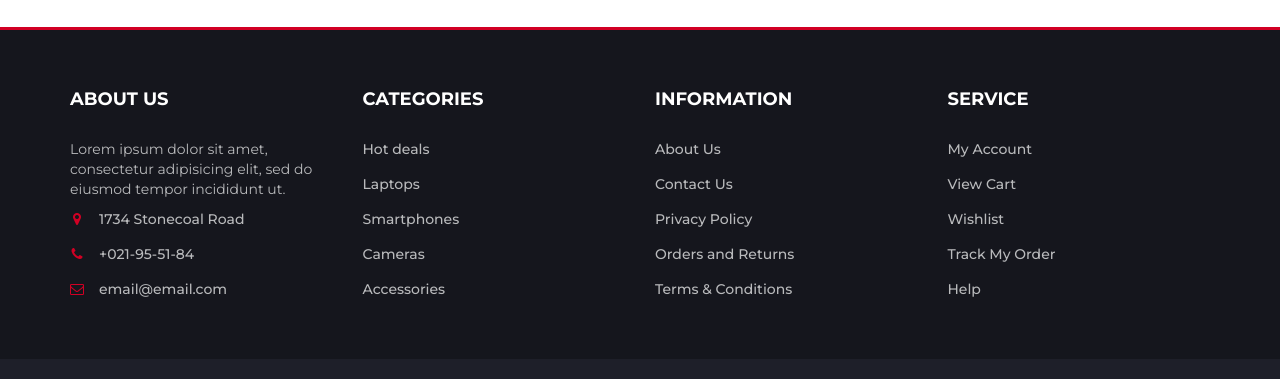
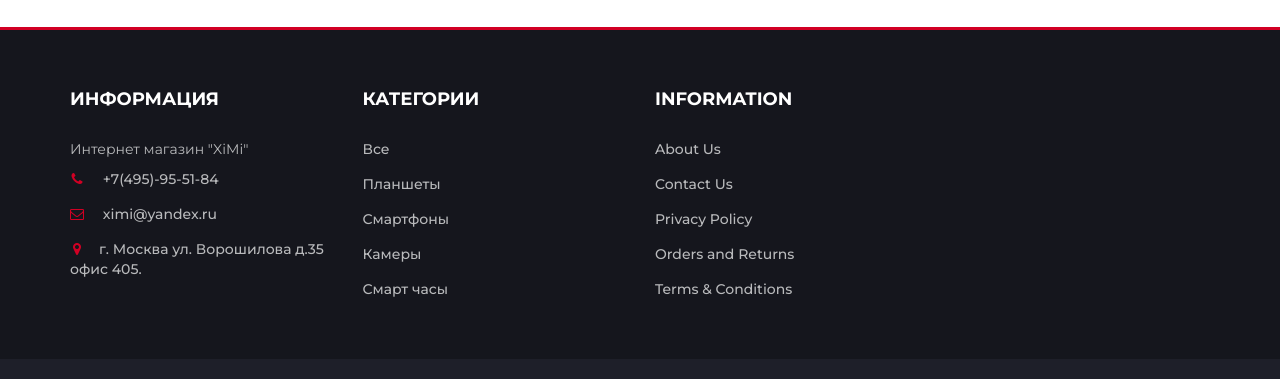
Before and after one commit to ximi444/ximi, a plain HTML site: page index.html in a window 1280 px wide. Shown: the part 3692-4071 px from the top of the page. Drawn offline with Linux system fonts and the light colour scheme.

Commit message:
srg
sdgr

```diff
--- a/index.html
+++ b/index.html
@@ -863,7 +863,7 @@
 		</div>
 		<!-- /NEWSLETTER -->
 
-		<!-- FOOTER -->
+			<!-- FOOTER -->
 		<footer id="footer">
 			<!-- top footer -->
 			<div class="section">
@@ -873,25 +873,25 @@
 					<div class="row">
 						<div class="col-md-3 col-xs-6">
 							<div class="footer">
-								<h3 class="footer-title">About Us</h3>
-								<p>Lorem ipsum dolor sit amet, consectetur adipisicing elit, sed do eiusmod tempor incididunt ut.</p>
+								<h3 class="footer-title">Информация</h3>
+								<p>Интернет магазин "XiMi"</p>
 								<ul class="footer-links">
-									<li><a href="#"><i class="fa fa-map-marker"></i>1734 Stonecoal Road</a></li>
-									<li><a href="#"><i class="fa fa-phone"></i>+021-95-51-84</a></li>
-									<li><a href="#"><i class="fa fa-envelope-o"></i>email@email.com</a></li>
+									<li><a href="#"><i class="fa fa-phone"></i> +7(495)-95-51-84</a></li>
+						<li><a href="#"><i class="fa fa-envelope-o"></i> ximi@yandex.ru</a></li>
+						<li><a href="#"><i class="fa fa-map-marker"></i>г. Москва ул. Ворошилова д.35 офис 405.</a></li>
 								</ul>
 							</div>
 						</div>
 
 						<div class="col-md-3 col-xs-6">
 							<div class="footer">
-								<h3 class="footer-title">Categories</h3>
+								<h3 class="footer-title">Категории</h3>
 								<ul class="footer-links">
-									<li><a href="#">Hot deals</a></li>
-									<li><a href="#">Laptops</a></li>
-									<li><a href="#">Smartphones</a></li>
-									<li><a href="#">Cameras</a></li>
-									<li><a href="#">Accessories</a></li>
+									<li><a href="#">Все</a></li>
+									<li><a href="#">Планшеты</a></li>
+									<li><a href="#">Смартфоны</a></li>
+									<li><a href="#">Камеры</a></li>
+									<li><a href="#">Смарт часы</a></li>
 								</ul>
 							</div>
 						</div>
@@ -911,18 +911,7 @@
 							</div>
 						</div>
 
-						<div class="col-md-3 col-xs-6">
-							<div class="footer">
-								<h3 class="footer-title">Service</h3>
-								<ul class="footer-links">
-									<li><a href="#">My Account</a></li>
-									<li><a href="#">View Cart</a></li>
-									<li><a href="#">Wishlist</a></li>
-									<li><a href="#">Track My Order</a></li>
-									<li><a href="#">Help</a></li>
-								</ul>
-							</div>
-						</div>
+
 					</div>
 					<!-- /row -->
 				</div>
```
